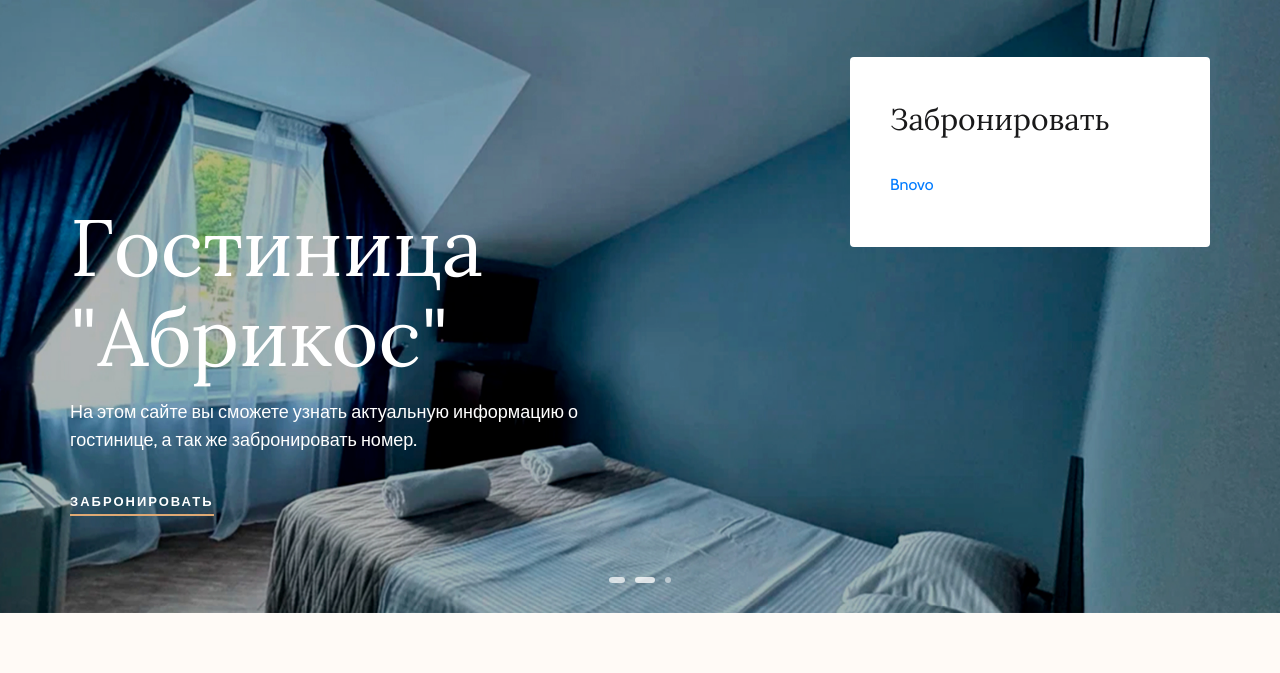
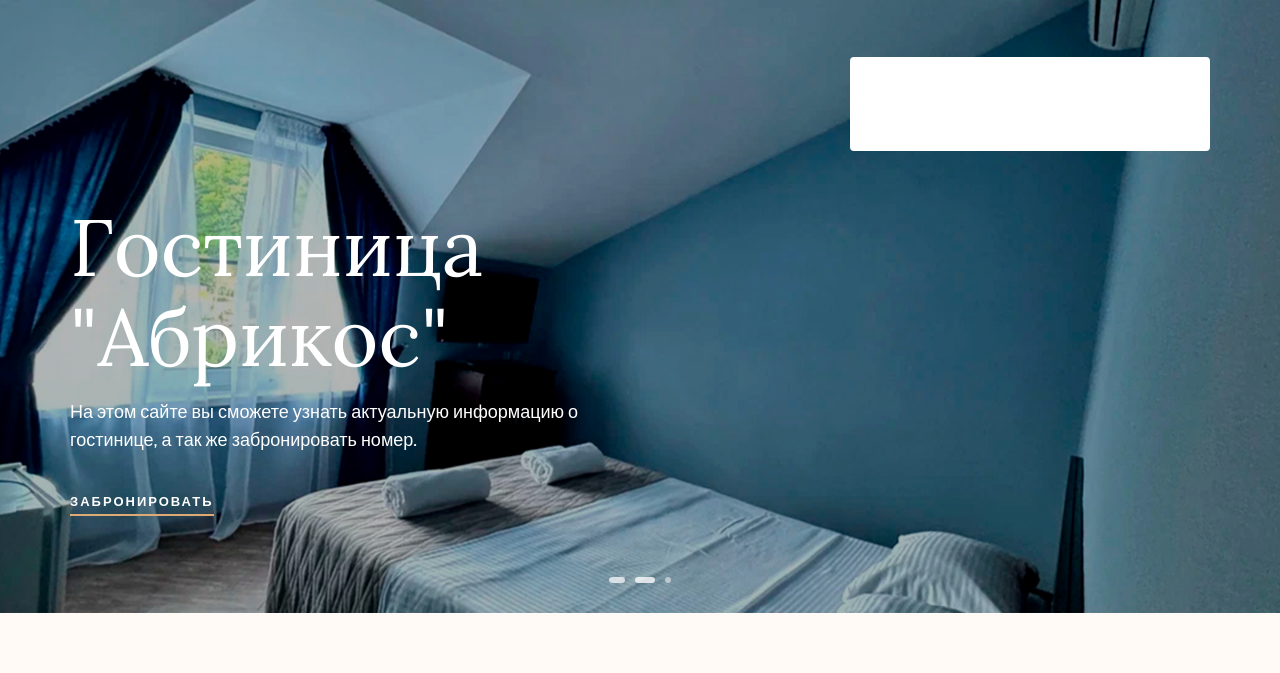
Before and after one commit to SemenKad/abrikos, a plain HTML site: page index.html in a window 1280 px wide. Shown: the part 127-800 px from the top of the page. Drawn offline with nearby package versions, Linux system fonts and the light colour scheme; a script that the page names is missing.

Commit message:
Update index.html

```diff
--- a/index.html
+++ b/index.html
@@ -77,10 +77,6 @@
                 </div>
                 <div class="col-xl-4 col-lg-5 offset-xl-2 offset-lg-1">
                     <div class="booking-form">
-                        <h3>Забронировать</h3>
-                        <div class="left" id="_bn_widget_">
-                            <a href="https://bnovo.ru/" id="_bnovo_link_" target="_blank">Bnovo</a>
-                         </div>
                          <script src="//widget.reservationsteps.ru/js/bnovo.js"></script>
                          <script type="text/javascript">
                            (function(){
```
